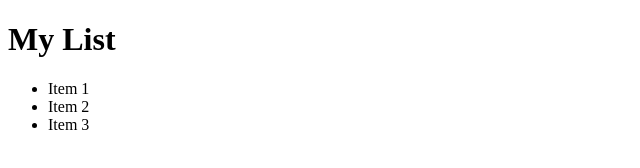
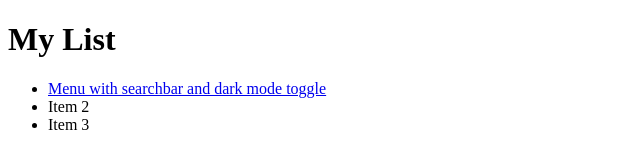
Before and after one commit to iitrabhi/testbed, a plain HTML site: page index.html in a window 1280 px wide. Shown: the whole page, without its empty margins (0-640 px from the left). Drawn offline with Linux system fonts and the light colour scheme.

Commit message:
Update index.html

```diff
--- a/index.html
+++ b/index.html
@@ -1,4 +1,5 @@
-<!-- FILEPATH: /Users/abhi/codes/io/testbed/docs/index.html -->
+<!-- FILEPATH: /Users/abhi/codes/io/testbed/index.html -->
+<!-- BEGIN: abpxx6d04wxr -->
 
 <!DOCTYPE html>
 <html>
@@ -8,9 +9,12 @@
 <body>
     <h1>My List</h1>
     <ul>
-        <li>Item 1</li>
+        <li><a href="https://abhigupta.io/testbed/src/1_webdev/1_flexbox_menu/index.html">Menu with searchbar and dark mode toggle</a></li>
         <li>Item 2</li>
         <li>Item 3</li>
     </ul>
+
 </body>
 </html>
+
+<!-- END: abpxx6d04wxr -->
```
